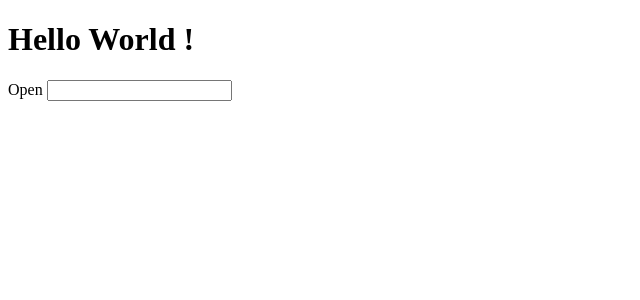
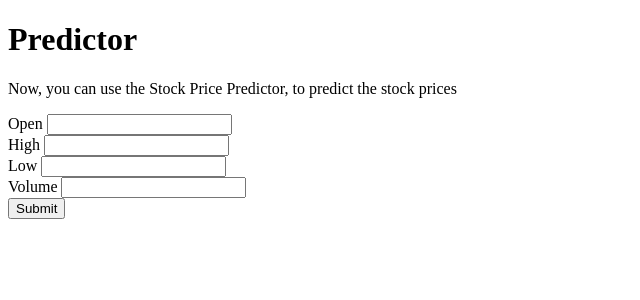
Before and after one commit to milkiascha7/stock-price-predictor, a Flask app: page / in a window 1280 px wide. Shown: the top 300 px of the page, without its empty margins (0-640 px from the left). Run offline with Flask 3, Linux system fonts and the light colour scheme.

Commit message:
"fix the error of numeric error in index.html, fix the error of data type of np in utils before prediction"

```diff
--- a/app.py
+++ b/app.py
@@ -9,16 +9,14 @@ def home():
     return render_template('index.html')
 
 
-@app.route('/predict', methods=["GET", "POST"])
+@app.route('/predict/', methods=["GET", "POST"])
 def predict():
     if request.method == "POST":
         Open = request.form.get("Open")
         High = request.form.get("High")
         Low = request.form.get("Low")
         Volume = request.form.get("Volume")
-        prediction = utils.preprocess(Open, High, Low, Volume)
-
-
+    prediction = utils.preprocess(Open, High, Low, Volume)
 
     return render_template('prediction.html', prediction=prediction)
 
--- a/templates/index.html
+++ b/templates/index.html
@@ -7,16 +7,41 @@
     <title>Stock Price Predictor </title>
 </head>
 <body>
-    <h1>Hello World ! </h1>
 
+    <h1>Predictor</h1>
     <form action="/predict/" method="post">
-        <div >
+        <p>Now, you can use the Stock Price Predictor, to predict the stock prices</p>
+        <p></p>
+        <div class="w-full flex flex-col">
             <div class="p-2 w-1/2">
                 <div class="relative">
                     <label for="name" class="leading-7 text-sm text-gray-600">Open</label>
-                    <input type="text" id="open" name="open" class="w-full" />
+                    <input type="text" id="Open" name="Open" class="w-full" />
                 </div>
             </div>
+
+            <div class="p-2 w-1/2">
+                <div class="relative">
+                    <label for="name" class="leading-7 text-sm text-gray-600">High</label>
+                    <input type="text" id="High" name="High" class="w-full" />
+                </div>
+            </div>
+
+            <div class="p-2 w-1/2">
+                <div class="relative">
+                    <label for="name" class="leading-7 text-sm text-gray-600">Low</label>
+                    <input type="text" id="Low" name="Low" class="w-full" />
+                </div>
+            </div>
+
+            <div class="p-2 w-1/2">
+                <div class="relative">
+                    <label for="name" class="leading-7 text-sm text-gray-600">Volume</label>
+                    <input type="text" id="Volume" name="Volume" class="w-full" />
+                </div>
+            </div>
+
+            <button type="submit">Submit</button>
 
         </div>
     </form>
--- a/templates/prediction.html
+++ b/templates/prediction.html
@@ -1,4 +1,3 @@
-{% extends 'layout.html' %}
 
 {% block content %}
 
--- a/utils.py
+++ b/utils.py
@@ -3,7 +3,7 @@ import numpy as np
 
 
 def preprocess(Open, High, Low, Volume):
-    test_data = np.array([[Open, High, Low, Volume]])
+    test_data = np.array([[Open, High, Low, Volume]], dtype=np.float64)
     trained_model = joblib.load('model.pkl')
     prediction = trained_model.predict(test_data)
 
```
Also changed, not shown: 1 other file.
